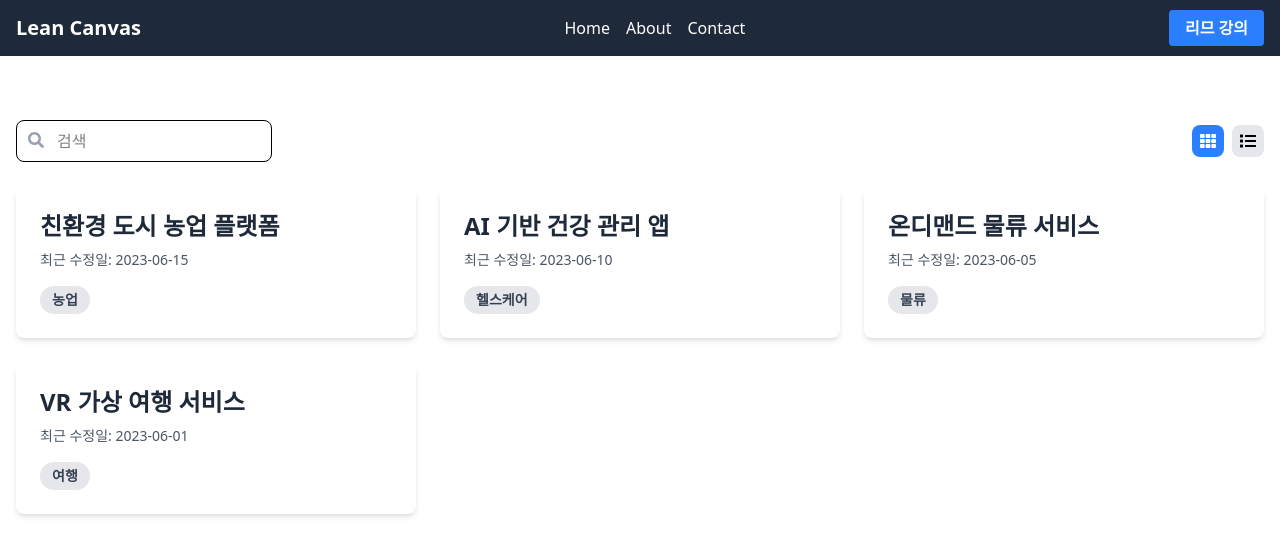
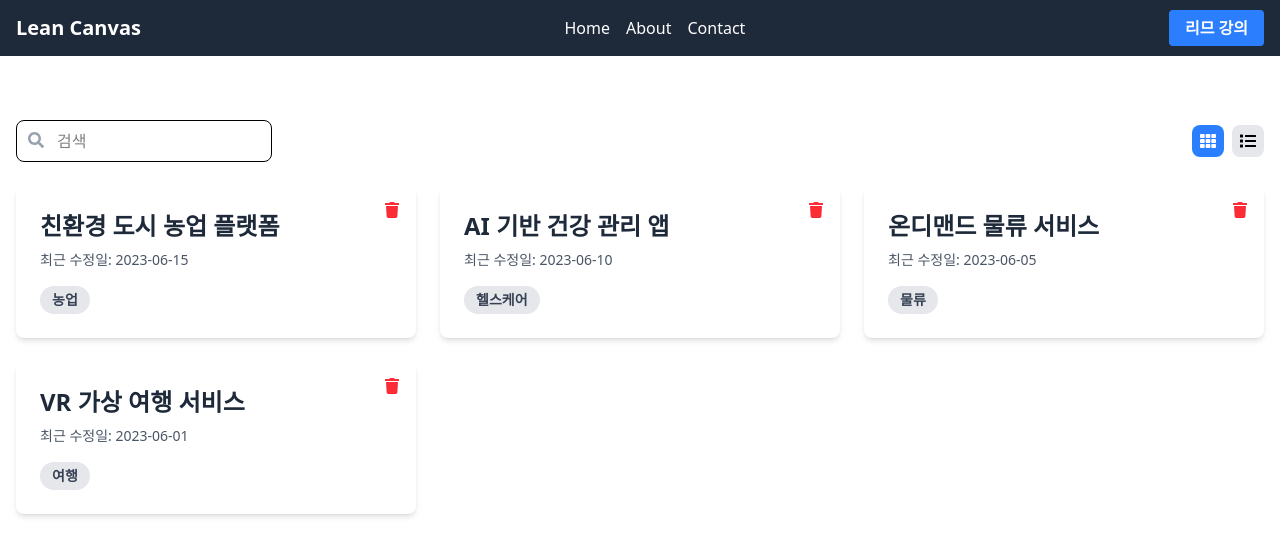
Before and after one commit to limlimjo/lean-canvas-react, a React (Vite) app: page / in a window 1280 px wide. Shown: the top 556 px of the page. Built offline with nearby package versions, Linux system fonts and the light colour scheme.

Commit message:
[add] 린 캔버스 리스트 목록 삭제 버튼 UI 추가

```diff
--- a/src/components/CanvasItem.jsx
+++ b/src/components/CanvasItem.jsx
@@ -1,9 +1,10 @@
 import { Link } from 'react-router-dom';
+import { FaTrash } from 'react-icons/fa';
 
-function CanvasItem({ id, title, lastModified, category }) {
+function CanvasItem({ id, title, lastModified, category, onDelete }) {
   return (
     <Link
-      className="bg-white rounded-lg shadow-md overflow-hidden transition-transform duration-300 hover:scale-105"
+      className="relative bg-white rounded-lg shadow-md overflow-hidden transition-transform duration-300 hover:scale-105"
       to={`/canvases/${id}`}
     >
       <div className="p-6">
@@ -15,6 +16,13 @@ function CanvasItem({ id, title, lastModified, category }) {
           {category}
         </span>
       </div>
+      <button
+        className="absolute top-2 right-2 p-2 text-red-500 rounded-full"
+        aria-label="Delete"
+        onClick={onDelete}
+      >
+        <FaTrash />
+      </button>
     </Link>
   );
 }
--- a/src/components/CanvasList.jsx
+++ b/src/components/CanvasList.jsx
@@ -1,6 +1,6 @@
 import CanvasItem from './CanvasItem';
 
-function CanvasList({ filteredItems, searchText, isGridView }) {
+function CanvasList({ filteredItems, searchText, isGridView, onDeleteItem }) {
   /* 목록이 없을 때 / 검색 결과가 없을 때 */
   if (filteredItems.length === 0) {
     return (
@@ -22,6 +22,11 @@ function CanvasList({ filteredItems, searchText, isGridView }) {
           title={item.title}
           lastModified={item.lastModified}
           category={item.category}
+          onDelete={e => {
+            e.preventDefault(); // 이벤트의 기본 동작을 막는 메서드
+            //e.stopPropagation(); // 이벤트가 부모 요소로 전파되는 것을 막는 메서드
+            onDeleteItem(item.id);
+          }}
         />
       ))}
     </div>
--- a/src/pages/Home.jsx
+++ b/src/pages/Home.jsx
@@ -7,7 +7,7 @@ function Home() {
   const [searchText, setSearchText] = useState('');
   const [isGridView, setIsGridView] = useState(true);
 
-  const listItems = [
+  const [listItems, setListItems] = useState([
     {
       id: 1,
       title: '친환경 도시 농업 플랫폼',
@@ -32,7 +32,11 @@ function Home() {
       lastModified: '2023-06-01',
       category: '여행',
     },
-  ];
+  ]);
+
+  const handleDeleteItem = id => {
+    setListItems(listItems.filter(item => item.id !== id));
+  };
 
   const filteredItems = listItems.filter(item =>
     item.title.toLowerCase().includes(searchText.toLowerCase()),
@@ -48,6 +52,7 @@ function Home() {
         filteredItems={filteredItems}
         isGridView={isGridView}
         searchText={searchText}
+        onDeleteItem={handleDeleteItem}
       />
     </div>
   );
```
